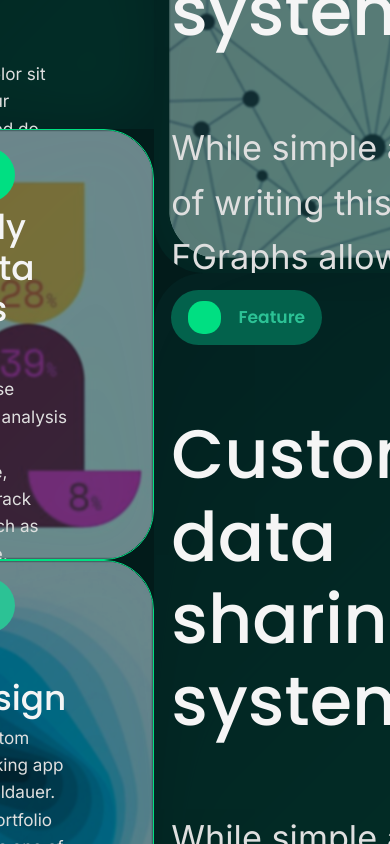
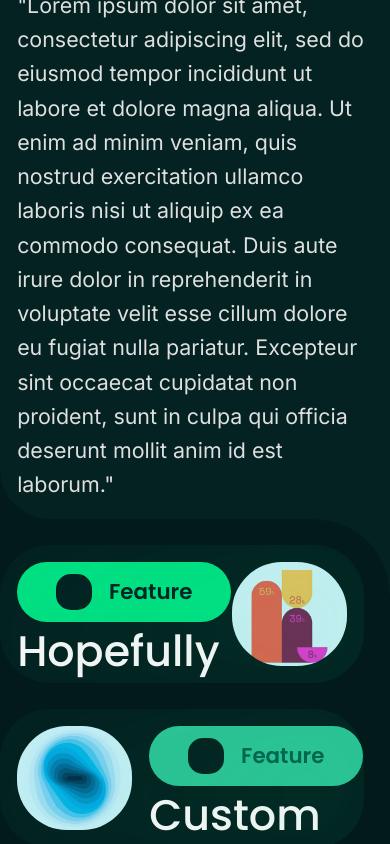
Before and after one commit to TheHeartstriker/FitnessApp, a React (Vite) app in the folder FitnessApp/: page / in a window 390 px wide. Shown: the part 2240-3084 px from the top of the page. Built offline with nearby package versions, Linux system fonts and the light colour scheme; no server answers.

Commit message:
Featured section
The new featured section is practically done with. Its still missing full mobile support and code organization otherwise it's fine.

```diff
--- a/FitnessApp/src/components/landing/featuredCard.jsx
+++ b/FitnessApp/src/components/landing/featuredCard.jsx
@@ -19,6 +19,13 @@ export const FeaturedCard = React.forwardRef((props, ref) => {
           <img src={imageSrc} alt={imageAlt} />
         </div>
       )}
+      {sideClass === "introduction" && (
+        <>
+          <span></span>
+          <span></span>
+          <span></span>
+        </>
+      )}
       <div className="featured-card-text">
         {pill && (
           <div className={`featured-card-text-pill ${pillClass}`}>
--- a/FitnessApp/src/pages/landing/featured/featured.css
+++ b/FitnessApp/src/pages/landing/featured/featured.css
@@ -2,7 +2,7 @@
 /* Main parents */
 /*  */
 .featured-section {
-  height: 170vh;
+  height: auto;
   width: 100%;
   background-color: var(--color4);
   position: relative;
@@ -11,18 +11,30 @@
   align-items: center;
   flex-direction: row;
   border-radius: 0 0 50px 50px;
+  padding-bottom: var(--space-3);
+  border-bottom: 2.5px solid var(--color-1);
 }
 
 .featured-section-leftside {
   position: relative;
+  display: grid;
+  grid-template-columns: 1fr;
+  grid-template-rows: 0.4fr 0.3fr 0.3fr;
   width: 100%;
-  height: 100%;
+  height: 175vh;
+  overflow: visible;
+
+  gap: var(--space-3);
 }
 
 .featured-section-rightside {
   position: relative;
+  display: grid;
+  grid-template-columns: 1fr;
+  grid-template-rows: 0.5fr 0.5fr;
+  gap: var(--space-3);
   width: 100%;
-  height: 100%;
+  height: 175vh;
 }
 
 .featured-section svg {
@@ -45,14 +57,15 @@
   align-items: center;
   flex-direction: row;
   width: auto;
-  height: 30%;
+  height: 100%;
   background-color: var(--color-4);
   padding: var(--space-2);
-  border: 1px solid var(--color-1);
+  border: none;
   border-radius: 50px;
   z-index: 5;
   position: relative;
   overflow: hidden;
+  margin-right: var(--space-3);
 }
 .featured-card::before {
   content: "";
@@ -81,20 +94,66 @@
   opacity: 0.06;
   filter: blur(30px);
   pointer-events: none;
+
   z-index: 10;
 }
-/* Basic featured card but reversed */
+/* Left and right variants */
+.featured-card--right .featured-card-image {
+  margin-left: var(--space-2);
+}
+
+.featured-card--left .featured-card-image {
+  margin-right: var(--space-2);
+}
+
 .featured-card--right {
   flex-direction: row-reverse;
 }
 /* Introduction variant */
 .featured-card--introduction {
   width: 100%;
-  height: 40%;
+  height: 100%;
   border: none;
   border-radius: 0px;
   border-bottom-left-radius: 50px;
   background-color: var(--color-4);
+  overflow: visible !important;
+}
+
+.featured-card--introduction span {
+  position: absolute;
+  width: 100px;
+  height: 100px;
+  z-index: 100;
+  background-color: var(--color-4);
+}
+
+.featured-card--introduction span:nth-child(1) {
+  top: -100px;
+  left: 0%;
+}
+
+.featured-card--introduction span:nth-child(2) {
+  top: -100px;
+  left: 190%;
+}
+
+.featured-card--introduction span:nth-child(3) {
+  width: 75px;
+  height: 75px;
+  left: calc(100% - 75px);
+  top: 100%;
+  mask-image: radial-gradient(circle at 100% 0%, transparent 69%, black 71%);
+  -webkit-mask-image: radial-gradient(
+    circle at 100% 0%,
+    transparent 69%,
+    black 71%
+  );
+  transform: rotate(180deg);
+}
+
+.featured-card--introduction::after {
+  background: none;
 }
 
 .featured-card.featured-card--introduction h4 {
@@ -103,35 +162,61 @@
   width: 80%;
   margin-bottom: var(--space-6);
 }
+
+.featured-card--introduction .featured-card-text {
+  width: 100%;
+}
 /* Large featured card variant */
 .featured-card--big {
   width: 100%;
-  height: 50%;
+  height: 100%;
   border: none;
   background-color: var(--color-4);
   border-radius: 0px;
   border-bottom-left-radius: 50px;
   border-bottom-right-radius: 50px;
+  padding: var(--space-5);
 }
 
 .featured-card--big:nth-child(even) {
   border-radius: 50px;
+  padding: var(--space-3);
+}
+
+.featured-card--big:nth-child(even) h4 {
+  margin: var(--space-5) 0 !important;
+  color: var(--white-1) !important;
+}
+
+.featured-card--big:nth-child(even) p {
+  color: var(--white-1) !important;
+  font-size: 1.25rem !important;
+}
+
+.featured-card--big:nth-child(odd)::after {
+  background: linear-gradient(270deg, var(--color-1) 10%, transparent 100%);
 }
 
 .featured-card.featured-card--big h4 {
   font-size: 4rem;
   margin: var(--space-7) 0;
+  color: var(--white-2);
+  margin-top: 10%;
 }
 
 .featured-card.featured-card--big p {
   font-size: 2rem;
 }
 
+.featured-card--big .featured-card-text {
+  width: 100%;
+}
+
 .featured-card--big .featured-card-image {
   position: absolute;
   border-radius: 50px;
-  width: calc(100% - 2 * var(--space-2) + 5px);
-  height: calc(100% - 2 * var(--space-2) + 5px);
+  width: calc(100% - 2 * var(--space-4) + 5px);
+  height: calc(100% - 2 * var(--space-4) + 5px);
 }
 
 .featured-card--big .featured-card-image::before {
@@ -139,9 +224,9 @@
   opacity: 0.6;
   mix-blend-mode: multiply;
 }
-
+/* End  of variants*/
 .featured-card-image {
-  flex: 1;
+  width: 40%;
   height: 100%;
   position: relative;
   border-radius: inherit;
@@ -167,16 +252,9 @@
   transition: transform 0.5s ease;
 }
 
-.featured-card-image img:hover {
-  transform: scale(1.05);
-}
-.featured-card-image:hover {
-  transform: scale(1.025);
-}
-
 /* Card internals Text area */
 .featured-card-text {
-  flex: 1;
+  width: 60%;
   display: flex;
   flex-direction: column;
   height: 100%;
@@ -187,7 +265,7 @@
   font-weight: 500;
   font-size: 2.5rem;
   margin: var(--space-0) 0;
-  width: 70%;
+  width: 90%;
   color: var(--white-1);
   z-index: 10;
 }
@@ -201,8 +279,9 @@
 
 /* Featured pills */
 .featured-card-text-pill {
-  min-width: 7.5rem;
-  flex-shrink: 0;
+  min-width: 12.5rem;
+  height: 3.5rem;
+
   align-self: flex-start;
   position: relative;
   background-color: var(--color-3);
@@ -257,70 +336,98 @@
   background-color: var(--color-4);
 }
 
-@media (max-width: 1500px) {
+@media (max-width: 1600px) {
+  /* Decreased font by 10% */
+  .featured-card.featured-card--introduction h4 {
+    font-size: 3.15rem;
+  }
+
+  .featured-card--big:nth-child(even) p {
+    font-size: 1.125rem !important;
+  }
+
+  .featured-card.featured-card--big h4 {
+    font-size: 3.6rem;
+  }
+
+  .featured-card.featured-card--big p {
+    font-size: 1.8rem;
+  }
+
   .featured-card-text h4 {
-    width: 100%;
+    font-size: 2.25rem;
+  }
+
+  .featured-card-text p {
+    font-size: 1.125rem;
+  }
+
+  .featured-card-text-pill h3 {
+    font-size: 1.125rem;
   }
 }
 
-@media (max-width: 1000px) {
-  .featured-section svg {
-    width: 175%;
-    height: 175%;
+@media (max-width: 1400px) {
+  /* Decrease by 20% */
+  .featured-card.featured-card--introduction h4 {
+    font-size: 2.8rem;
   }
-}
 
-@media (max-width: 800px) {
-  /* Decrease by 20% */
+  .featured-card--big:nth-child(even) p {
+    font-size: 1rem !important;
+  }
+
+  .featured-card.featured-card--big h4 {
+    font-size: 3.2rem;
+  }
+
+  .featured-card.featured-card--big p {
+    font-size: 1.6rem;
+  }
+
   .featured-card-text h4 {
     font-size: 2rem;
   }
+
   .featured-card-text p {
     font-size: 1rem;
   }
+
   .featured-card-text-pill h3 {
     font-size: 1rem;
   }
 }
 
-@media (max-width: 700px) {
-  .featured-section svg {
-    width: 325%;
-    height: 325%;
+@media (max-width: 1400px) {
+  .featured-section {
+    flex-direction: column;
   }
 
-  .featured-card-image {
-    position: absolute;
-    width: 100%;
-    height: 100%;
+  .featured-card.featured-card--introduction h4 {
+    font-size: 3.5rem;
   }
 
-  .featured-card-image img {
-    filter: blur(1px);
+  .featured-card--big:nth-child(even) p {
+    font-size: 1.25rem !important;
   }
 
-  .featured-card-image::before {
-    opacity: 0.5;
-    z-index: 10;
-    background-color: var(--color-5) !important;
+  .featured-card.featured-card--big h4 {
+    font-size: 4rem;
   }
 
-  .featured-card-text {
-    z-index: 15;
-    width: 75%;
-    flex: none;
-    margin-right: auto;
+  .featured-card.featured-card--big p {
+    font-size: 2rem;
+  }
+
+  .featured-card-text h4 {
+    font-size: 2.5rem;
+  }
+
+  .featured-card-text p {
+    font-size: 1.25rem;
+  }
+
+  .featured-card-text-pill h3 {
+    font-size: 1.25rem;
   }
 }
-
-@media (max-height: 750px) {
-  .featured-section {
-    height: 225vh;
-  }
-}
-
-@media (max-height: 700px) {
-  .featured-section {
-    height: 250vh;
-  }
-}
--- a/FitnessApp/src/pages/landing/featured/featured.jsx
+++ b/FitnessApp/src/pages/landing/featured/featured.jsx
@@ -96,8 +96,8 @@ function Featured() {
           ref={cardRef1}
         />
         <FeaturedCard
-          headerText="Custom data sharing system"
-          bodyText={sharingText}
+          headerText="Progressive update's and endless support"
+          bodyText={testLorem}
           pillClass=""
           sideClass="big"
           ref={cardRef1}
```
